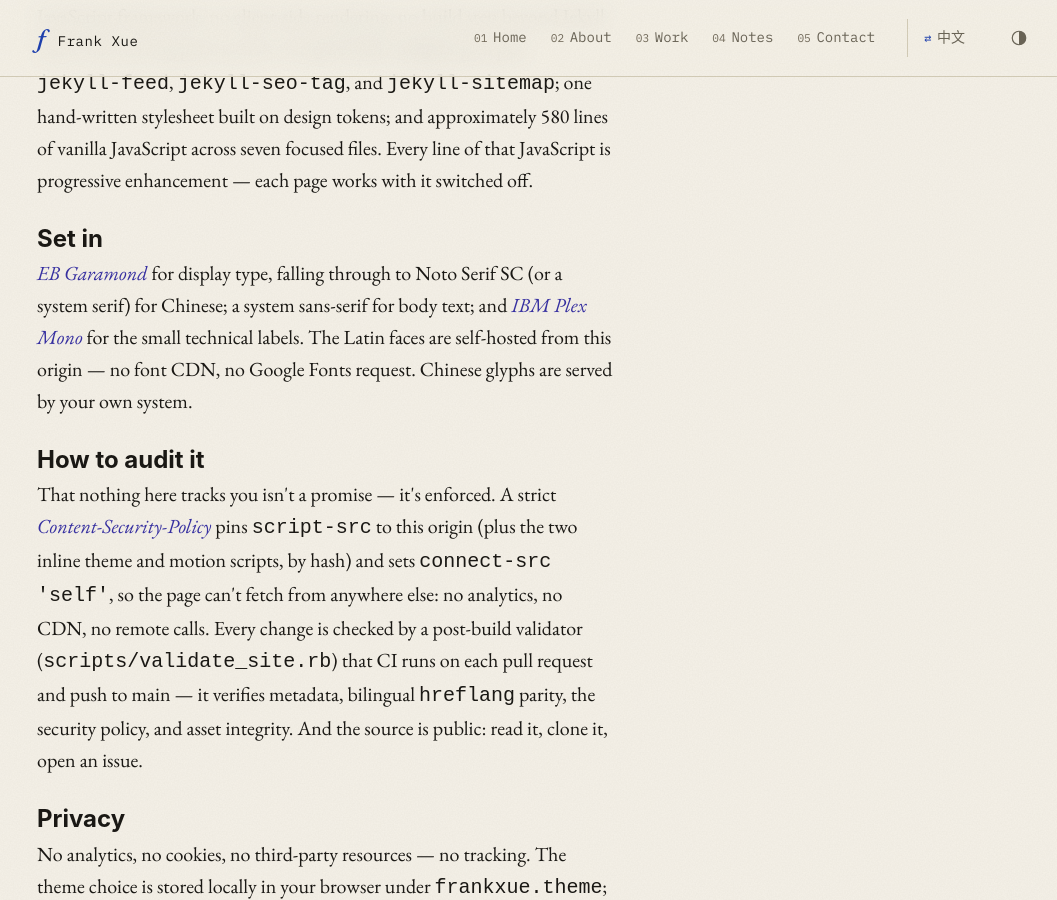
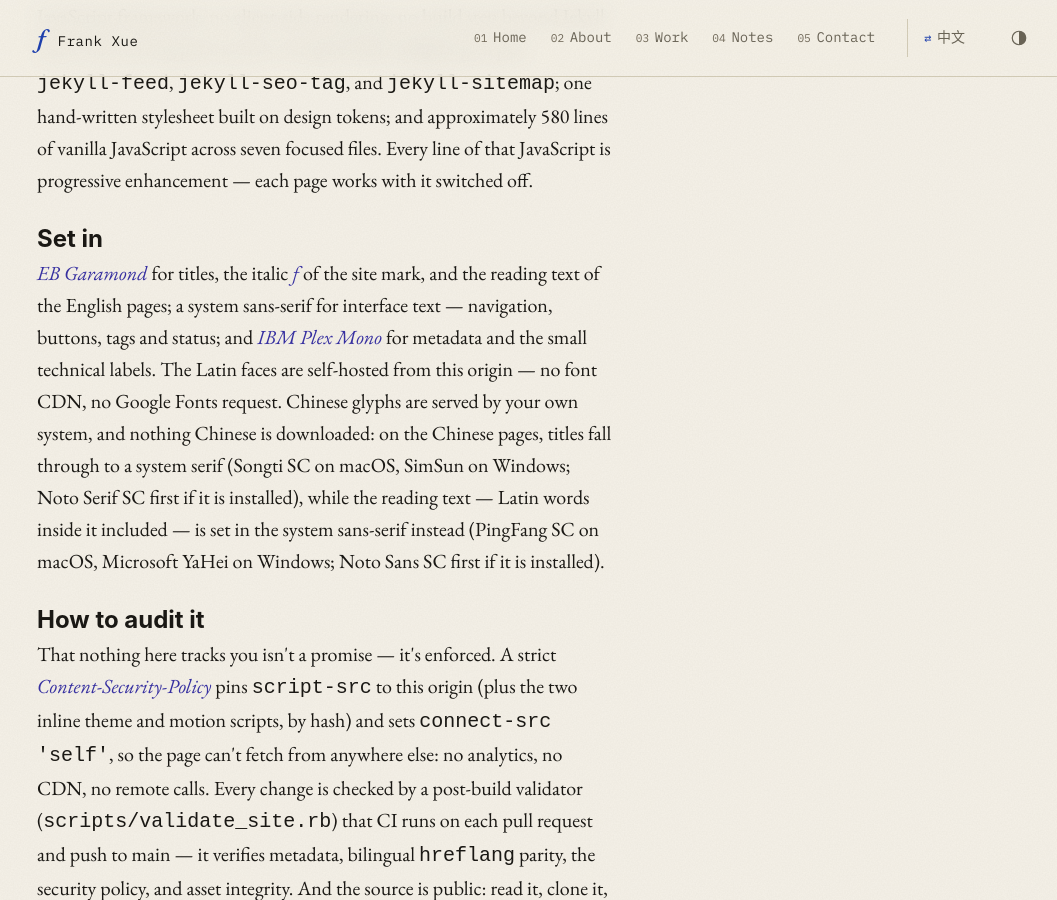
Before and after one commit to frankxue831/frankxue831.github.io, a Jekyll site: the page built from colophon.html, in a window 1280 px wide and 900 px high, scrolled down 515 px. Shown: the whole window, without its empty margins (101-1158 px from the left). Built offline with Jekyll 4.4.1, drawn with Linux system fonts in a browser that asks for light colours.

Commit message:
content(colophon): describe today's type stacks in EN and ZH
The "Set in" / 字体 copy still described the pre-#119 split (system
sans for body text) and named only a serif fallback for Chinese. Since
PR #120 the EN reading text is EB Garamond; PR #129 moves ZH reading
text to the system sans stack while ZH titles stay serif. Both pages
now say which surfaces are serif, sans and mono, which system faces
Han glyphs reach on macOS and Windows, that Noto Serif/Sans SC take
precedence only if installed locally, and that nothing Chinese is
downloaded. Same facts in both locales; the validator rejects the old
phrasings and requires the six face names on both pages.

Describes the state after #129 merges; merge after #129.

Co-Authored-By: Claude Fable 5.1 <noreply@anthropic.com>

```diff
--- a/colophon.html
+++ b/colophon.html
@@ -35,11 +35,18 @@ alternate: /zh/colophon/
 
         <h2>Set in</h2>
         <p>
-            <em>EB Garamond</em> for display type, falling through to Noto Serif
-            SC (or a system serif) for Chinese; a system sans-serif for body
-            text; and <em>IBM Plex Mono</em> for the small technical labels. The
-            Latin faces are self-hosted from this origin — no font CDN, no Google
-            Fonts request. Chinese glyphs are served by your own system.
+            <em>EB Garamond</em> for titles, the italic <em>f</em> of the site
+            mark, and the reading text of the English pages; a system
+            sans-serif for interface text — navigation, buttons, tags and
+            status; and <em>IBM Plex Mono</em> for metadata and the small
+            technical labels. The Latin faces are self-hosted from this origin —
+            no font CDN, no Google Fonts request. Chinese glyphs are served by
+            your own system, and nothing Chinese is downloaded: on the Chinese
+            pages, titles fall through to a system serif (Songti SC on macOS,
+            SimSun on Windows; Noto Serif SC first if it is installed), while
+            the reading text — Latin words inside it included — is set in the
+            system sans-serif instead (PingFang SC on macOS, Microsoft YaHei on
+            Windows; Noto Sans SC first if it is installed).
         </p>
 
         <h2>How to audit it</h2>
--- a/zh/colophon.html
+++ b/zh/colophon.html
@@ -30,10 +30,10 @@ alternate: /colophon/
 
         <h2>字体</h2>
         <p>
-            标题字用 <em>EB Garamond</em>，中文回退到 Noto Serif SC 或系统衬线体；正文用系统无衬线体；小号技术标签用 <em>IBM Plex Mono</em>。
+            标题、站标里的斜体 <em>f</em> 和英文页面的正文用 <em>EB Garamond</em>；界面文字——导航、按钮、标签和状态——用系统无衬线体；元数据和小号技术标签用 <em>IBM Plex Mono</em>。
         </p>
         <p>
-            拉丁字体都自托管在本站——不走字体 CDN，不向 Google Fonts 发请求。中文字形由你自己的系统提供。
+            拉丁字体都自托管在本站——不走字体 CDN，不向 Google Fonts 发请求。中文字形由你自己的系统提供，不会下载任何中文字体：中文页面的标题回退到系统衬线体（macOS 上是宋体-简 Songti SC，Windows 上是中易宋体 SimSun；若本机装有 Noto Serif SC 则优先用它），正文——连同其中夹杂的拉丁字母——则改用系统无衬线体（macOS 上是苹方 PingFang SC，Windows 上是微软雅黑 Microsoft YaHei；若本机装有 Noto Sans SC 则优先用它）。
         </p>
 
         <h2>如何核对</h2>
```
Also changed, not shown: scripts/validate_site.rb (+11 -2 lines).
